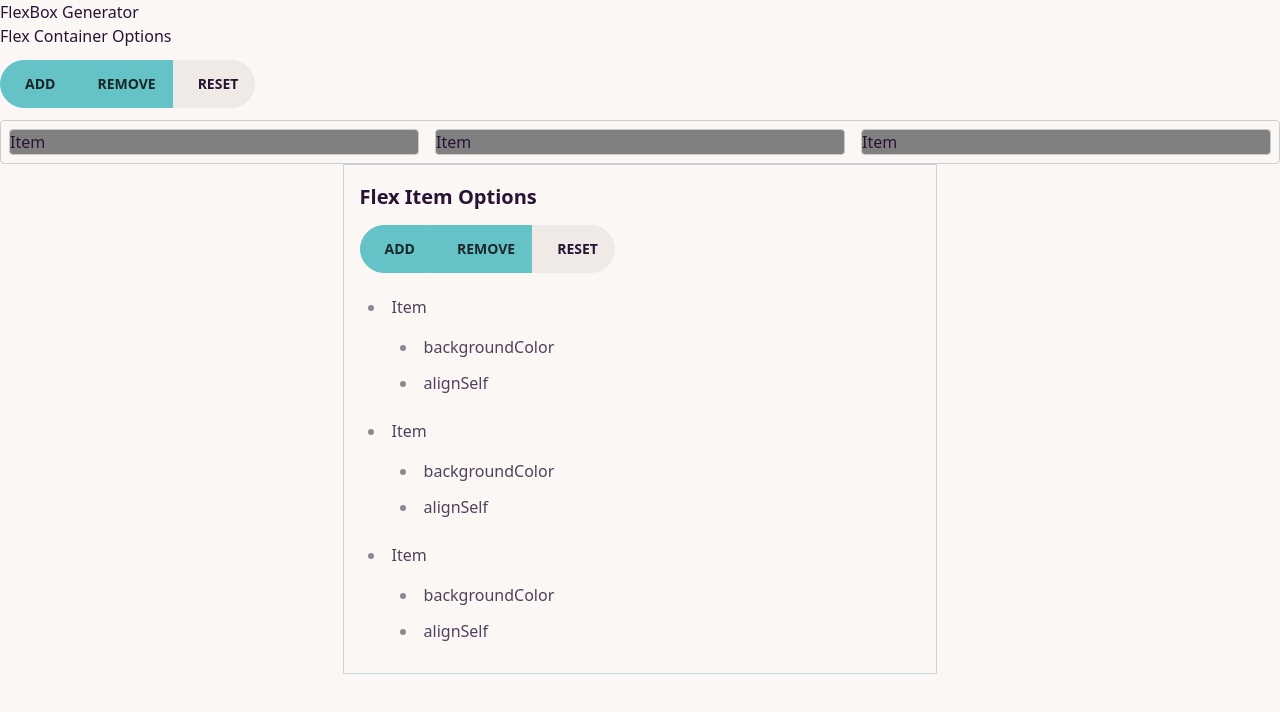
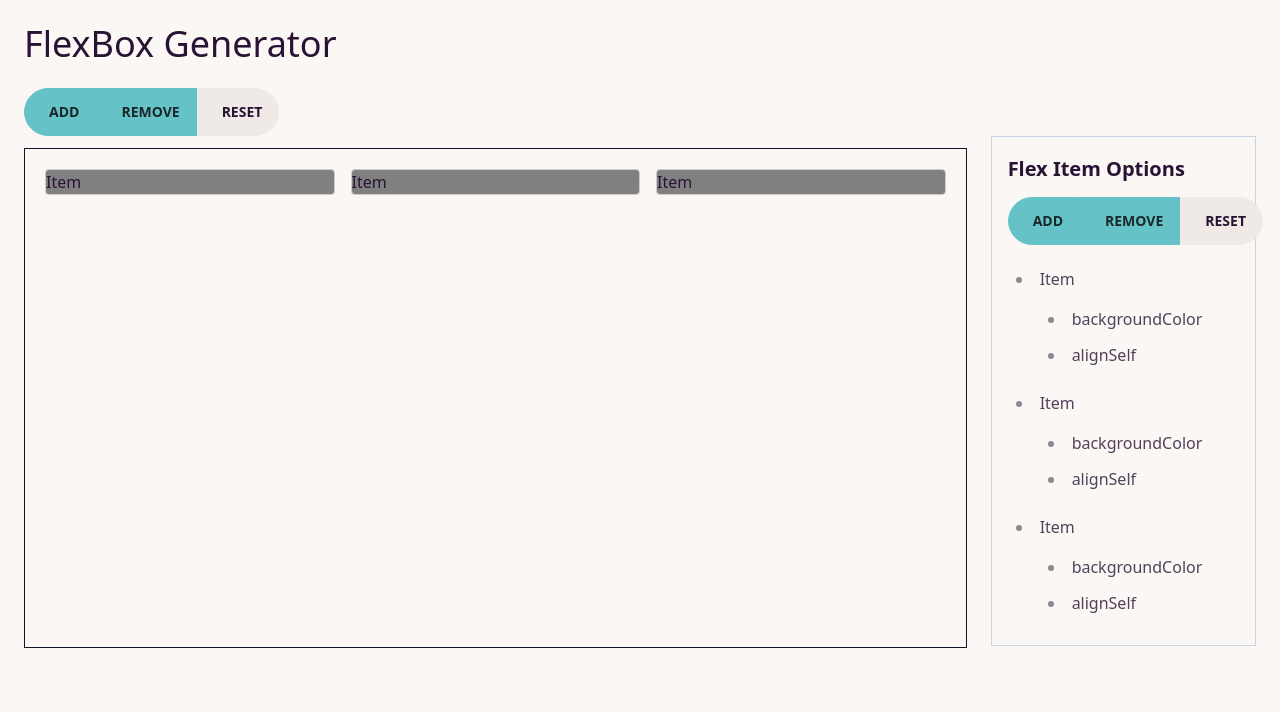
Before and after one commit to seangravener/FlexBoxGenerator, an Angular app: page / in a window 1280 px wide. Shown: the top 712 px of the page. Built offline with nearby package versions, Linux system fonts and the light colour scheme.

Commit message:
Various layout adjustments

```diff
--- a/src/app/app.component.html
+++ b/src/app/app.component.html
@@ -1,4 +1,5 @@
 
-<h1>FlexBox Generator</h1>
-
-<app-flex-box-generator></app-flex-box-generator>
+<div class="p-6">
+  <h1 class="text-4xl mb-6">FlexBox Generator</h1>
+  <app-flex-box-generator></app-flex-box-generator>
+</div>
--- a/src/app/flex-box-generator/components/flex-canvas/flex-canvas.component.html
+++ b/src/app/flex-box-generator/components/flex-canvas/flex-canvas.component.html
@@ -1,4 +1,4 @@
-<div #canvas *ngIf="flexItems$ | async as flexItems" class="canvas bordered">
+<div #canvas *ngIf="flexItems$ | async as flexItems">
   <div class="container" [style.display]="canvasDisplayMode">
     <div *ngFor="let item of flexItems" class="box bordered" [style.background]="item.style.backgroundColor">
       <div class="content">
--- a/src/app/flex-box-generator/components/flex-canvas/flex-canvas.component.ts
+++ b/src/app/flex-box-generator/components/flex-canvas/flex-canvas.component.ts
@@ -1,4 +1,4 @@
-import { ChangeDetectionStrategy, Component, EventEmitter, Input, Output } from '@angular/core';
+import { ChangeDetectionStrategy, Component, HostBinding } from '@angular/core';
 import { FlexItemsService } from '../flex-items/flex-items.service';
 
 @Component({
@@ -11,5 +11,10 @@ export class FlexCanvasComponent {
   canvasDisplayMode = 'flex';
   flexItems$ = this.flexItemsService.flexItems$;
 
+  @HostBinding('class') defaultClasses =
+    'container flex flex-col gap-3 border border-gray-900 p-3 my-3 mx-auto';
+
+  @HostBinding('style.height.px') height = 500;
+
   constructor(private flexItemsService: FlexItemsService) {}
 }
--- a/src/app/flex-box-generator/components/flex-container/flex-container.component.html
+++ b/src/app/flex-box-generator/components/flex-container/flex-container.component.html
@@ -1,4 +1 @@
-<div>
-  <h5>Flex Container Options</h5>
-
-</div>
+<flex-item-actions></flex-item-actions>
--- a/src/app/flex-box-generator/generator.component.html
+++ b/src/app/flex-box-generator/generator.component.html
@@ -1,16 +1,11 @@
-<div *ngIf="flexItems$ | async as flexItems" class="container mx-auto">
-  <div class="row">
-    <aside class="col-2">
-      <flex-container *ngIf="flexItems"></flex-container>
-    </aside>
-    <div class="my-3">
-      <flex-item-actions></flex-item-actions>
-    </div>
-    <main class="col-7">
-      <flex-canvas></flex-canvas>
-    </main>
+<ng-container *ngIf="flexItems$ | async as flexItems">
+  <aside class="flex flex-col gap-3">
+    <flex-container *ngIf="flexItems"></flex-container>
+  </aside>
+  <main class="flex gap-6">
+    <flex-canvas></flex-canvas>
     <aside class="col-3">
       <flex-items *ngIf="flexItems"></flex-items>
     </aside>
-  </div>
-</div>
+  </main>
+</ng-container>
```
Also changed, not shown: 1 other file (tests, documents, lock files or other folders).
